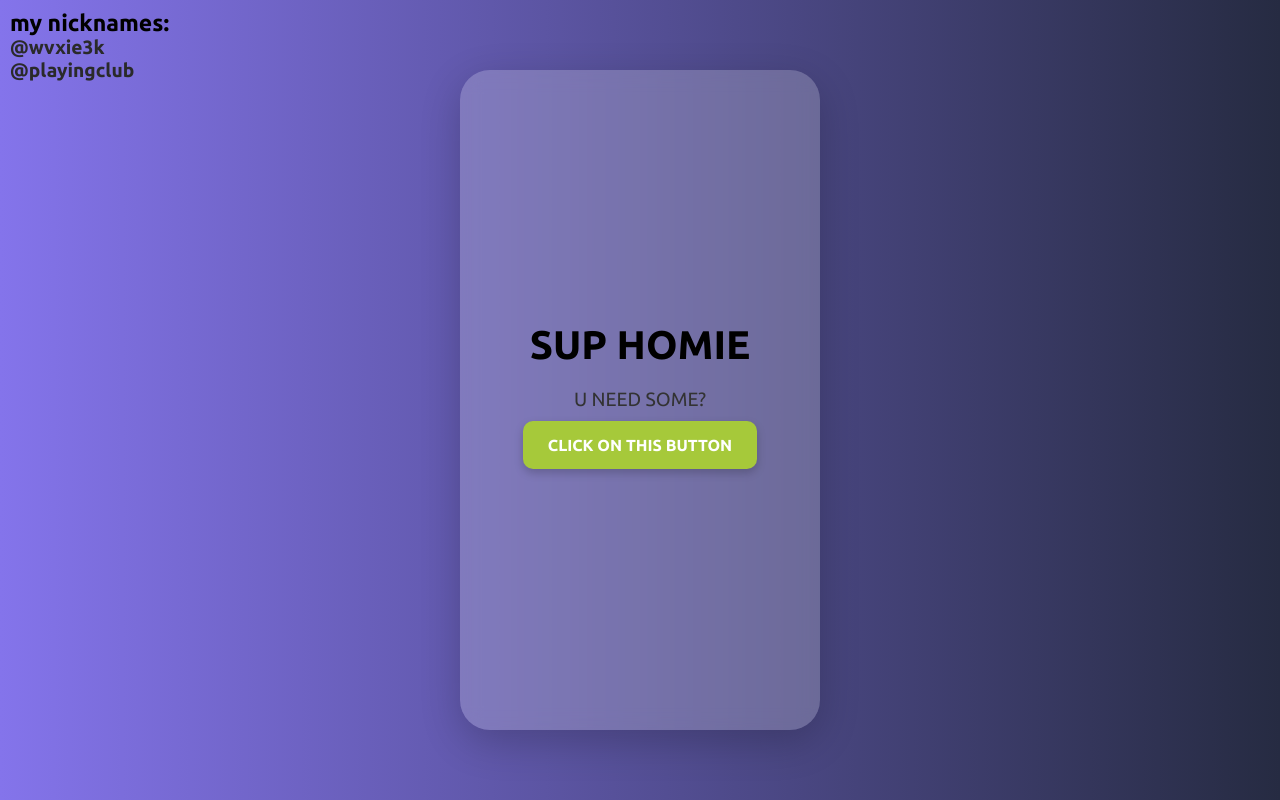
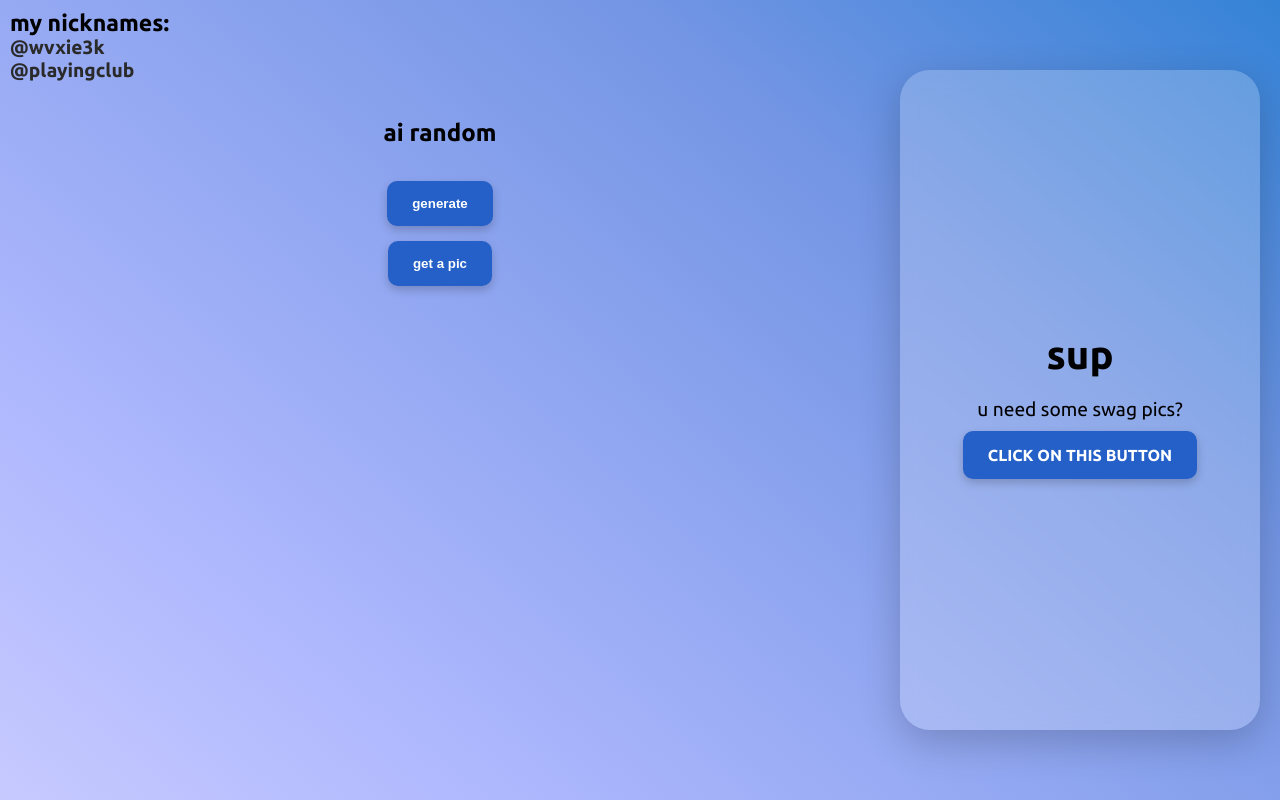
Before and after one commit to waxiechc/visitcard, a plain HTML site: page index.html in a window 1280 px wide. Drawn offline with Linux system fonts and the light colour scheme.

Commit message:
many new, random ai generate image, animated gradient background

```diff
--- a/index.html
+++ b/index.html
@@ -13,11 +13,21 @@
         <a href="https://t.me/wvxie3k" target="_blank">@wvxie3k</a><br>
         <a href="https://t.me/playingclub" target="_blank">@playingclub</a>
     </div>
+
+    <!-- Новый контейнер для генератора изображений -->
+    <div class="random-image-generator">
+        <h2>ai random</h2>
+        <button onclick="generateRandomImage()">generate</button>
+        <button onclick="downloadImage()">get a pic</button> <!-- Кнопка для загрузки изображения -->
+        <img id="randomImage" src="" alt="Random Image" />
+    </div>
+
+    <!-- Контейнер с кнопкой, ссылающейся на ваш телеграм-канал -->
     <div class="container">
-        <h1>SUP HOMIE</h1> <!-- Заголовок без дополнительного класса -->
-        <p>U NEED SOME?</p>
-        <a href="https://t.me/wx3k3k3k" target="_blank" class="button">CLICK ON THIS BUTTON</a> <!-- Обновленная кнопка -->
-        <p id="greeting"></p>
+        <h1>sup</h1>
+        <p>u need some swag pics?</p>
+        <a href="https://t.me/wx3k3k3k" target="_blank" class="button">CLICK ON THIS BUTTON</a> <!-- Ссылка на телеграм -->
     </div>
 </body>
+<script src="script.js"></script>
 </html>
--- a/script.js
+++ b/script.js
@@ -1,6 +1,36 @@
-function greetUser() {
-    const greeting = document.getElementById("greeting");
-    greeting.style.color = "#007acc";
-    greeting.style.fontSize = "1.2em";
-    greeting.style.marginTop = "20px";
+let imageBlob = null; // Переменная для хранения Blob-данных изображения высокого разрешения
+
+// Функция для генерации случайного абстрактного изображения
+function generateRandomImage() {
+    const randomNumber = Math.floor(Math.random() * 1000);
+    const highResUrl = `https://picsum.photos/1080/1080?random=${randomNumber}`;
+    const imgElement = document.getElementById("randomImage");
+
+    imgElement.classList.remove("visible"); // Убираем видимость перед загрузкой
+
+    // Загружаем изображение в высоком разрешении для скачивания
+    fetch(highResUrl)
+        .then(response => response.blob())
+        .then(blob => {
+            imageBlob = blob; // Сохраняем Blob для дальнейшего скачивания
+            const objectURL = URL.createObjectURL(blob); // Создаем временный URL для отображения
+
+            imgElement.src = objectURL; // Устанавливаем изображение на экране
+            imgElement.classList.add("visible"); // Показ изображения после загрузки
+        })
+        .catch(() => alert("Ошибка при загрузке изображения. Попробуйте еще раз."));
 }
+
+// Функция для скачивания сохраненного изображения
+function downloadImage() {
+    if (imageBlob) {
+        const link = document.createElement("a");
+        link.href = URL.createObjectURL(imageBlob); // Используем сохранённый Blob для загрузки
+        link.download = "abstract_image.jpg";
+        document.body.appendChild(link);
+        link.click(); // Автоматически скачиваем изображение
+        document.body.removeChild(link);
+    } else {
+        alert("Please first generate an image.");
+    }
+}
--- a/style.css
+++ b/style.css
@@ -1,13 +1,36 @@
-/* Стили для фона и текста */
+/* Анимированный хаотичный градиент для фона с плавными переходами */
+@keyframes animateGradient {
+    0% {
+        background-position: 0% 50%;
+        background-size: 150% 150%;
+    }
+    25% {
+        background-position: 50% 0%;
+    }
+    50% {
+        background-position: 100% 50%;
+        background-size: 200% 200%;
+    }
+    75% {
+        background-position: 50% 100%;
+    }
+    100% {
+        background-position: 0% 50%;
+        background-size: 150% 150%;
+    }
+}
+
 body {
     display: flex;
     justify-content: center;
     align-items: center;
     height: 100vh;
     margin: 0;
-    background: linear-gradient(to right, #8474eb, #262b42);
     font-family: 'Ubuntu', sans-serif;
-    color: #333;
+    color: #000000;
+    background: linear-gradient(220deg, #0675cc, #7395e4, #b0b9fe, #e5e0ff, #ffffff);
+    background-size: 300% 300%;
+    animation: animateGradient 10s ease infinite;
 }
 
 /* Контейнер с эффектом стеклянного фона */
@@ -20,6 +43,7 @@ body {
     max-width: 300px;
     width: 90%;
     height: 600px;
+    margin: 20px; /* Отступ от краёв экрана */
 
     display: flex;
     flex-direction: column;
@@ -51,7 +75,7 @@ p {
 
 /* Стили для кнопки */
 .button {
-    background-color: #a6c93a;
+    background-color: #2460c7;
     color: #fff;
     padding: 15px 25px;
     font-size: 1em;
@@ -66,8 +90,35 @@ p {
 
 /* Эффект при наведении на кнопку */
 .button:hover {
-    background-color: #4adf83;
+    background-color: #49eb87;
     box-shadow: 0px 8px 20px rgba(0, 0, 0, 0.3);
+    transform: scale(1.05);
+}
+
+/* Стили для кнопок генерации и загрузки */
+.random-image-generator button {
+    margin-top: 15px;
+    padding: 15px 25px;
+    background-color: #2460c7;
+    color: #fff;
+    border: none;
+    border-radius: 10px;
+    cursor: pointer;
+    font-weight: 700;
+    box-shadow: 0px 4px 10px rgba(0, 0, 0, 0.2);
+    transition: transform 0.4s ease, box-shadow 0.3s ease, background-color 0.4s ease;
+}
+
+/* Эффект при наведении и нажатии на кнопки */
+.random-image-generator button:hover {
+    background-color: #49eb87;
+    box-shadow: 0px 8px 20px rgba(0, 0, 0, 0.3);
+    transform: scale(1.05);
+}
+
+.random-image-generator button:active {
+    transform: translateY(-5px); /* Плавный подъем вверх при нажатии */
+    transition: transform 0.1s ease;
 }
 
 /* Стили для блока с контактами */
@@ -94,7 +145,29 @@ p {
 }
 
 .telegram-contacts a:hover {
-    color: #cacaca;
+    color: #ffffff;
+}
+
+/* Стили для контейнера генератора изображений */
+.random-image-generator {
+    display: flex;
+    flex-direction: column;
+    align-items: center;
+    margin: 0 auto;
+    text-align: center;
+}
+
+.random-image-generator img {
+    margin-top: 15px;
+    border-radius: 10px;
+    opacity: 0;
+    box-shadow: 0px 10px 20px rgba(0, 0, 0, 0.3); /* Тень для изображения */
+    transition: opacity 0.5s ease-in-out, transform 0.5s ease;
+}
+
+.random-image-generator img.visible {
+    opacity: 1;
+    transform: scale(1.02); /* Немного увеличиваем изображение при появлении */
 }
 
 /* Адаптивные стили */
@@ -149,3 +222,9 @@ p {
         font-size: 1.1em; /* Немного уменьшенный шрифт */
     }
 }
+
+#randomImage {
+    width: 400px;
+    height: 400px;
+    object-fit: cover;
+}
```
